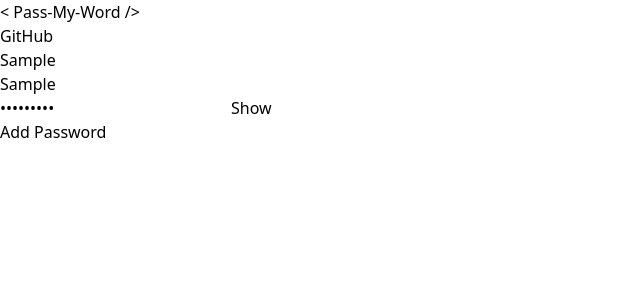
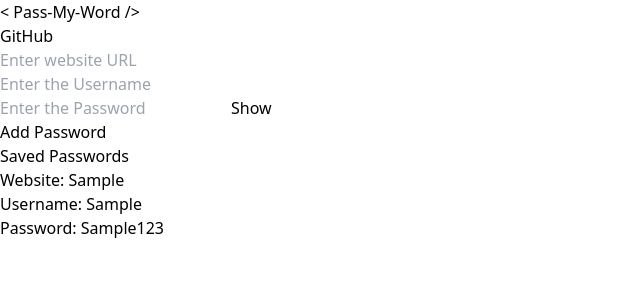
Before and after one commit to A-JA-Y/pass-my-words, a React (Vite) app: page / in a window 1280 px wide. Both pictures are taken after typing "Sample", "Sample", "Sample123" into the empty fields and a click on the button "Add Password". Shown: the top 300 px of the page, without its empty margins (0-640 px from the left). Built offline with nearby package versions, Linux system fonts and the light colour scheme.

Commit message:
save passwords to local storage functionality

```diff
--- a/src/components/Manager.jsx
+++ b/src/components/Manager.jsx
@@ -1,7 +1,9 @@
-import React from "react";
+import React, {useEffect, useState} from "react";
 
 
 function Manager() {
+  const [form, setForm] = useState({site:"", username:"", password:""});
+  const [passwordArray, setPasswordArray] = useState([]);
 
   const toggleShowPass = (e) => {
     const pass = e.target.previousElementSibling;
@@ -15,36 +17,82 @@ function Manager() {
     }
 
   }
+
+  const handleChange = (e) => {
+setForm({...form, [e.target.name]: e.target.value});
+
+  }
+  const savePassword = () => {
+    setPasswordArray([...passwordArray , form]);
+    localStorage.setItem("passwords", JSON.stringify([...passwordArray, form]));
+
+    alert("Password Saved");
+    setForm({site:"", username:"", password:""});
+
+
+  }
+  useEffect(()=>{
+    let passwords = localStorage.getItem("passwords");
+    if(passwords){
+      setPasswordArray(JSON.parse(passwords));
+    }
+
+
+  },[]);
+
   return (
     <>
       <div className="  min-w-full min-h-screen dark:bg-zinc-800 dark:text-white bg-slate-300 ">
         <div className=" text-center flex flex-col items-center justify-center py-10 drop-shadow-2xl">
           <input
             type="text"
-            className="w-1/2 p-2 m-2 rounded-xl drop-shadow-lg  shadow-sm shadow-green-700  border-green-700 border-b-2 "
-            placeholder="Enter website URL"
+            className="w-1/2 p-2 m-2 rounded-xl drop-shadow-lg  shadow-sm shadow-green-700 text-black border-green-700 border-b-2 " onChange={handleChange}
+            placeholder="Enter website URL" value={form.site} name="site"
           />
           <div className=" w-1/2 grid lg:grid-cols-2 sm:grid-cols-1 gap-3 text-black">
             <input
               type="text"
-              className="p-2 w-full rounded-xl drop-shadow-lg  shadow-sm shadow-green-700 border-green-700 border-b-2 "
+              className="p-2 w-full rounded-xl drop-shadow-lg  shadow-sm shadow-green-700 border-green-700 border-b-2 " onChange={handleChange}
               placeholder="Enter the Username"
+              value={form.username}
+              name="username"
             />
             <div className="relative">
 
             <input
               type="password"
               className="p-2 w-full rounded-xl drop-shadow-lg  shadow-sm shadow-green-700 border-green-700 border-b-2 "
-              placeholder="Enter the Password"
+              placeholder="Enter the Password" onChange={handleChange}
+              value={form.password}
+              name="password"
             />
             <span className="absolute top-2 right-1 text-black cursor-pointer" onClick={toggleShowPass}>Show</span>
             </div>
 
           </div>
-          <button className="p-2  m-2 bg-zinc-700 hover:bg-green-700 text-white font-bold py-2 px-4 rounded-full border-green-700 hover:border-green-300 border-b-2">
+          <button className="p-2  m-2 bg-zinc-700 hover:bg-green-700 text-white font-bold py-2 px-4 rounded-full border-green-700 hover:border-green-300 border-b-2" onClick={savePassword} >
             Add Password
           </button>
         </div>
+        <div className="flex flex-col items-center justify-center">
+          <h2 className="text-2xl font-bold">Saved Passwords</h2>
+          <div className="w-1/2">
+            {passwordArray.map((password, index) => (
+              <div key={index} className="flex flex-col items-center justify-center p-2 m-2 bg-green-700 text-white rounded-xl">
+                <h3>Website: {password.site}</h3>
+                <p>Username: {password.username}</p>
+                <p>Password: {password.password}</p>
+              </div>
+            ))}
+          </div>
+            {/* edit and delete passwords functionality */}
+
+
+
+
+        </div>
+
+
       </div>
     </>
   );
--- a/src/components/Navbar.jsx
+++ b/src/components/Navbar.jsx
@@ -3,7 +3,7 @@ import React from 'react'
 const Navbar = () => {
   return (
     <>
-        <nav className="navbar navbar-expand-lg navbar-light bg-light dark:bg-zinc-900 dark:text-white w-full py-4 drop-shadow-xl ">
+        <nav className="sticky z-10 navbar navbar-expand-lg navbar-light bg-light dark:bg-zinc-900 dark:text-white w-full py-4 drop-shadow-xl ">
         {/* add two navlinks for logo(home) and github */}
        <ul className='
        flex items-center justify-around' >
```
Also changed, not shown: src/App.jsx (+7 -6 lines).
